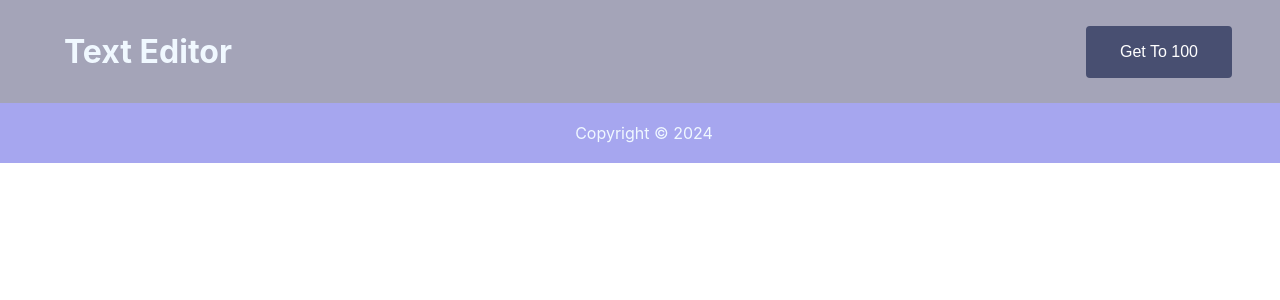
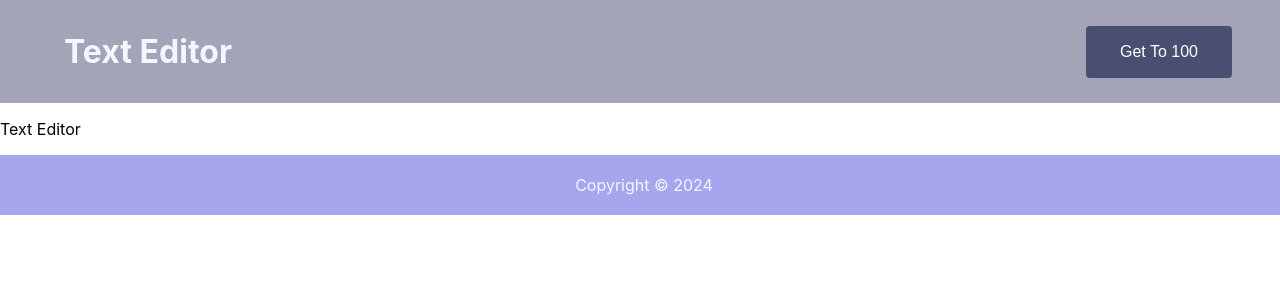
Before and after one commit to reutZi/full_stack_4, a React (Create React App) app: page / in a window 1280 px wide. Shown: the top 300 px of the page. Built offline with nearby package versions, Linux system fonts and the light colour scheme.

Commit message:
second commit

```diff
--- a/src/App.jsx
+++ b/src/App.jsx
@@ -1,16 +1,21 @@
 import './App.css';
-import React from 'react';
+import React, { useState } from 'react';
 import Header from './components/Header';
 import Content from './components/Content';
 import Footer from './components/Footer';
 
 function App() {
-  let getTo100 = false;
+  const [getTo100, setGetTo100] = useState(false);
+  const handleClick = ()=>{
+    setGetTo100(!getTo100);
+  }
+
   return (
     <div className="App">
       <Header
           title = {getTo100 ? "Get To 100" : "Text Editor"}
           button = {getTo100 ? "Text Editor" : "Get To 100"}
+          handleClick = {handleClick}
       />
       <Content name = {getTo100 ? "Get To 100" : "Text Editor"}/>
       <Footer />
--- a/src/components/Content.jsx
+++ b/src/components/Content.jsx
@@ -5,6 +5,7 @@ function Content({name}){
     let display = name === "Get To 100" ? <GetTo100 /> : <TextEditor />;
     return (
         <main>
+            <p>{name}</p>
             {display}
         </main>
     );
--- a/src/components/GetTo100.jsx
+++ b/src/components/GetTo100.jsx
@@ -3,6 +3,7 @@ import classes from './GetTo100.module.css';
 function GetTo100(){
     return (
      <>
+
      </>
     );
 };
--- a/src/components/Header.jsx
+++ b/src/components/Header.jsx
@@ -1,10 +1,11 @@
 import React from 'react';
 
-function Header({title, button}){
+function Header({title, button, handleClick}){
+
     return (
         <header>
             <p className='header-title'>{title}</p>
-            <button className='header-button'>{button}</button>
+            <button className='header-button' onClick = {handleClick}>{button}</button>
         </header>
     );
 };
```
